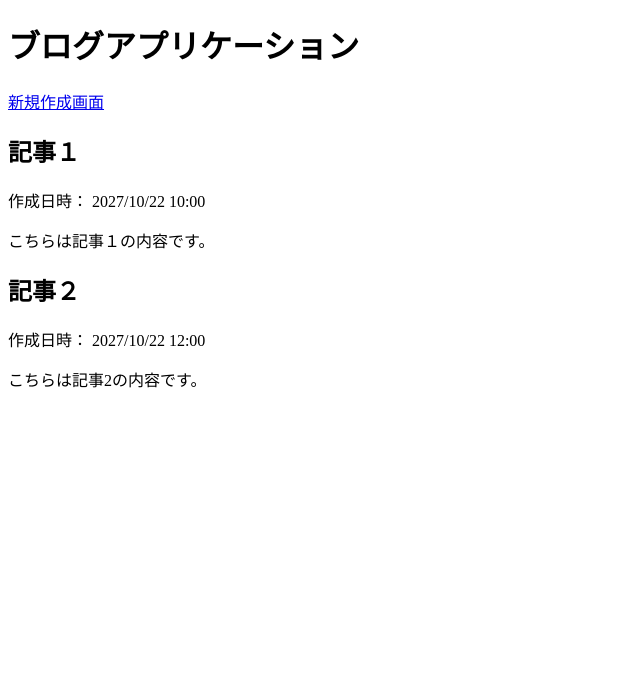
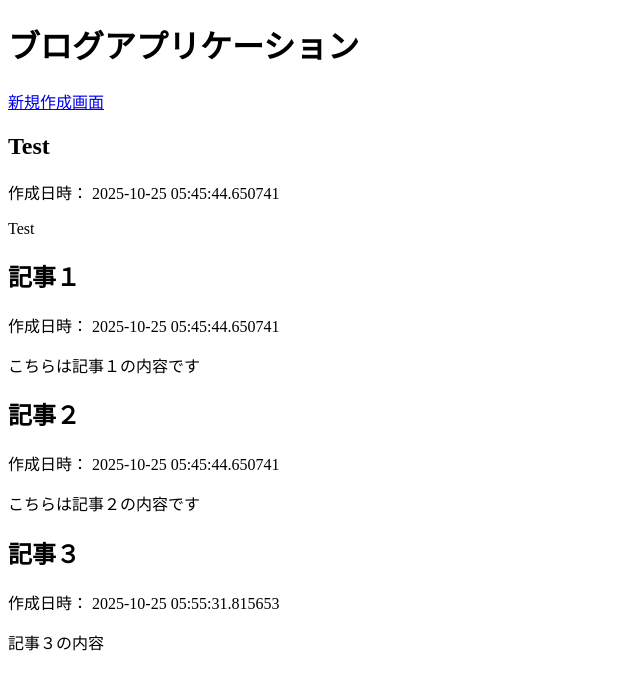
Before and after one commit to IsseiHasegawa/FlaskProject, a Flask app: page / in a window 1280 px wide. Shown: the top 690 px of the page, without its empty margins (0-640 px from the left). Run offline with Flask 3, Linux system fonts and the light colour scheme.

Commit message:
Add show the DB on the screen

```diff
--- a/introFlask/DBBlog/app.py
+++ b/introFlask/DBBlog/app.py
@@ -15,9 +15,12 @@ class Post(db.Model):
     created_at = db.Column(db.DateTime, nullable=False,
                             default=datetime.now(pytz.timezone('Asia/Tokyo')))
 
-@app.route('/')
+@app.route('/', methods=["GET", "POST"])
 def index():
-    return render_template("index.html")
+    if request.method == "GET":
+        posts = Post.query.all()
+
+    return render_template("index.html", posts=posts)
 
 @app.route('/create', methods=["GET", "POST"])
 def create():
--- a/introFlask/DBBlog/templates/index.html
+++ b/introFlask/DBBlog/templates/index.html
@@ -1,15 +1,12 @@
 {% extends "base.html" %}
 {% block content %}
-<h1>ブログアプリケーション</h1>
-<a href="create" role="button">新規作成画面</a>
-<article>
-    <h2>記事１</h2>
-    <p>作成日時： 2027/10/22 10:00</p>
-    <p>こちらは記事１の内容です。</p>
-</article>
-<article>
-    <h2>記事２</h2>
-    <p>作成日時： 2027/10/22 12:00</p>
-    <p>こちらは記事2の内容です。</p>
+    <h1>ブログアプリケーション</h1>
+    <a href="create" role="button">新規作成画面</a>
+    {% for post in posts %}
+    <article>
+        <h2>{{ post.title }}</h2>
+        <p>作成日時： {{ post.created_at }}</p>
+        <p>{{ post.body }}</p>
+    {% endfor %}
 </article>
 {% endblock %}
```
Also changed, not shown: introFlask/DBBlog/instance/blog.db.
